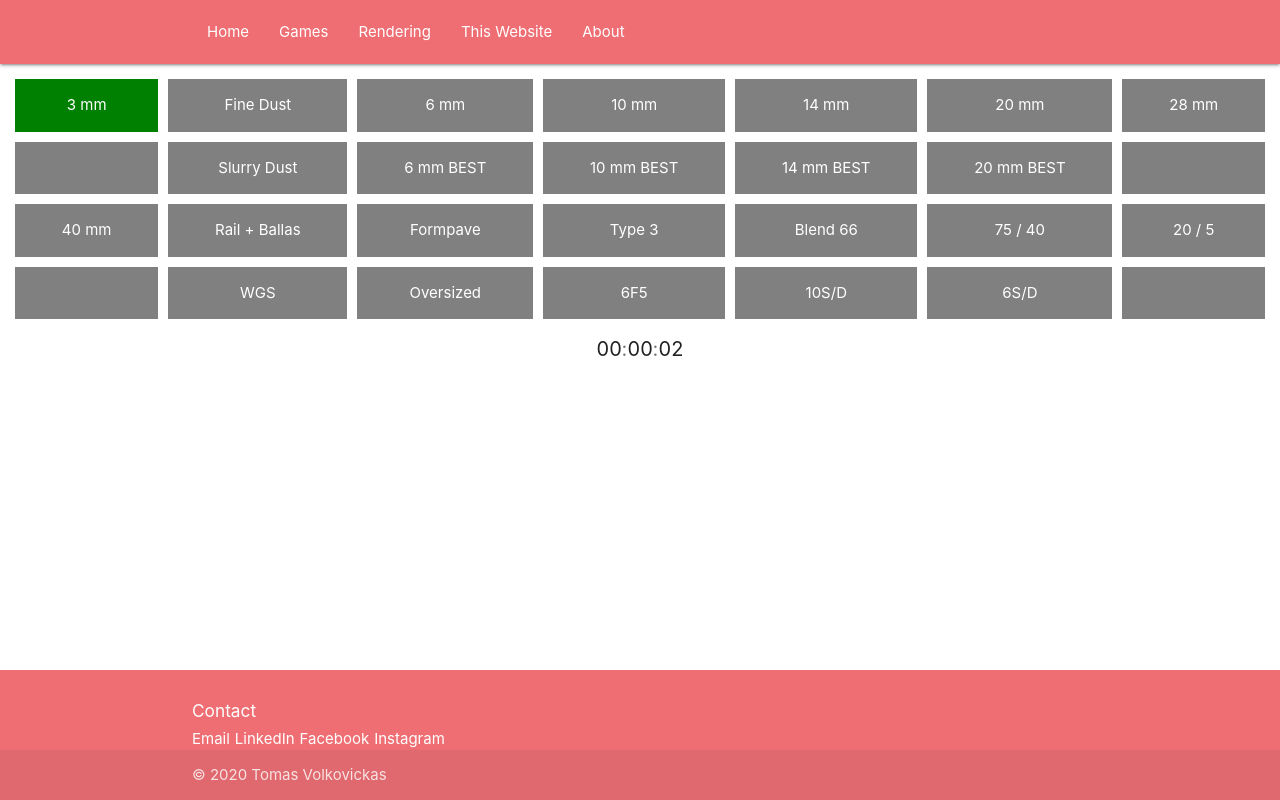
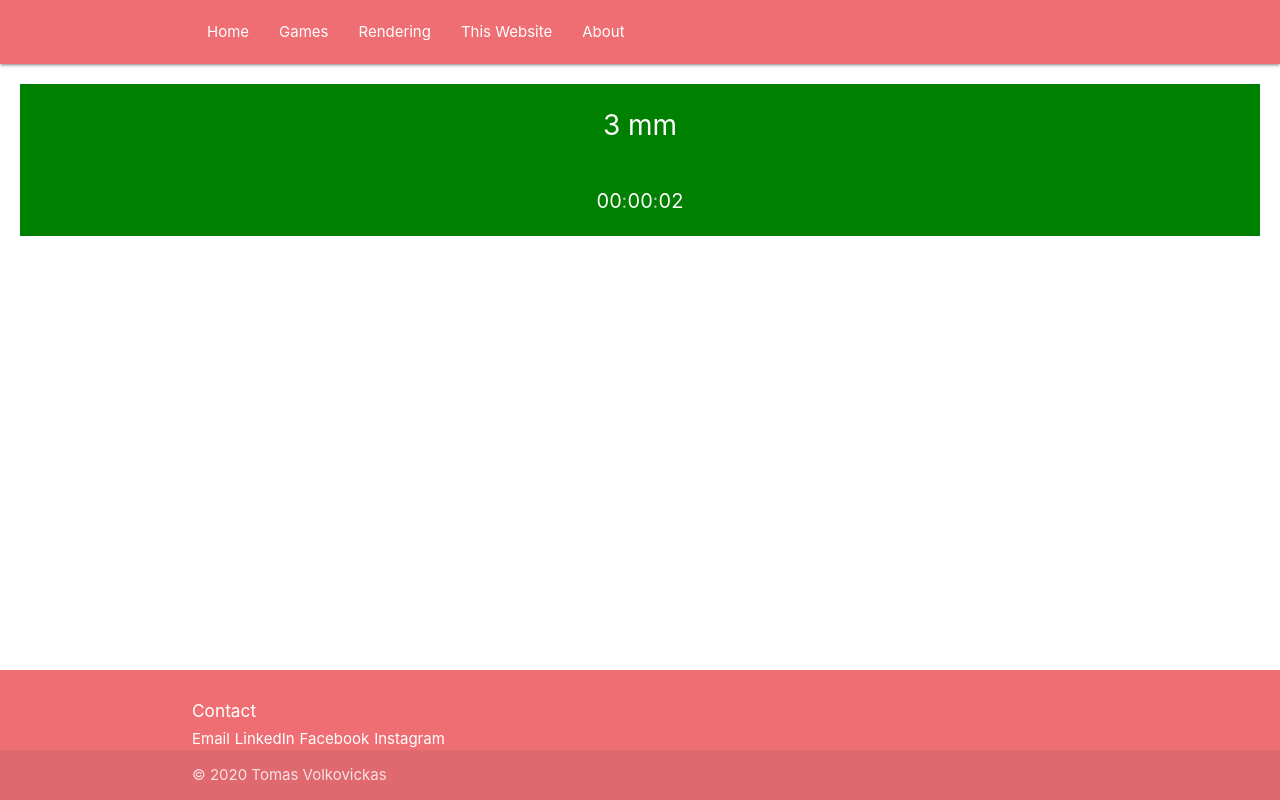
Before and after one commit to tvolkovickas/tomasv, a React (Create React App) app: page /mtrack in a window 1280 px wide. Both pictures are taken after a click on the element "3 mm". Built offline with nearby package versions, Linux system fonts and the light colour scheme.

Commit message:
Add bigger selection

```diff
--- a/src/pages/Mtrack/index.js
+++ b/src/pages/Mtrack/index.js
@@ -36,12 +36,16 @@ const Mtrack = () => {
     "6S/D",
     "",
   ];
-  const toggle = (item) => {
+  const stopCounter = () => {
+    setCounter(null);
+    setSelectedItem(null);
+  };
+  const selectItem = (item) => {
     if (item === "") {
       return;
     }
-    setCounter(item === selectedItem ? null : 0);
-    setSelectedItem(item === selectedItem ? null : item);
+    setCounter(0);
+    setSelectedItem(item);
   };
 
   useEffect(() => {
@@ -57,19 +61,9 @@ const Mtrack = () => {
   }, [counter]);
   return (
     <div>
-      <div className={styles.container}>
-        {displayItems.map((item, index) => (
-          <div
-            key={index}
-            className={cn(styles.gridItem, {
-              [styles.on]: item === selectedItem,
-            })}
-            onClick={() => toggle(item)}
-          >
-            {item}
-          </div>
-        ))}
-      </div>
+      {selectedItem && (
+        <div className={styles.on} onClick={stopCounter}>
+          <div className={styles.selectedItem}>{selectedItem}</div>
           {counter !== null && (
             <div className={styles.counter}>
               <span>
@@ -92,6 +86,21 @@ const Mtrack = () => {
             </div>
           )}
         </div>
+      )}
+      {!selectedItem && (
+        <div className={styles.container}>
+          {displayItems.map((item, index) => (
+            <div
+              key={index}
+              className={cn(styles.gridItem)}
+              onClick={() => selectItem(item)}
+            >
+              {item}
+            </div>
+          ))}
+        </div>
+      )}
+    </div>
   );
 };
 
--- a/src/pages/Mtrack/style.module.css
+++ b/src/pages/Mtrack/style.module.css
@@ -14,17 +14,28 @@
   padding: 5px;
   justify-content: center;
   word-break: break-word;
-  padding: 15px 0;
+  padding: 20px 0;
+  font-size: 16px;
+}
+
+.selectedItem {
+  color: white;
+  text-align: center;
+  font-size: 28px;
+  padding: 20px 0;
 }
 
 .on {
   background-color: green;
+  margin: 20px;
 }
 
 .counter {
   display: flex;
   justify-content: center;
   font-size: 20px;
+  color: white;
+  padding: 20px 0;
 }
 
 .blinker {
```
Lines whose indentation alone changed are shown as unchanged.
